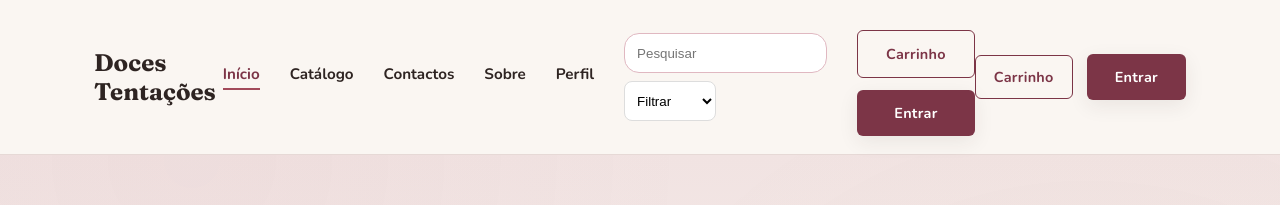
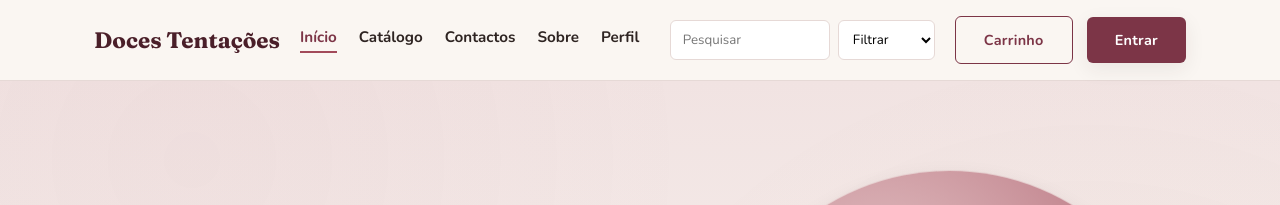
Before and after one commit to FidelMaluto/confeitaria-lissandra, a React (Vite) app in the folder frontend/: page / in a window 1280 px wide. Shown: the top 205 px of the page. Built offline with nearby package versions, Linux system fonts and the light colour scheme; no server answers.

Commit message:
fix: Resolvendo conflitos no header

```diff
--- a/frontend/src/components/Header.jsx
+++ b/frontend/src/components/Header.jsx
@@ -20,50 +20,10 @@ export default function Header() {
     paddingBottom: 4,
   });
 
-  const searchWrapStyle = {
-    display: 'flex',
-    alignItems: 'center',
-    gap: 8,
-    flexWrap: 'wrap',
-  };
-
-  const inputStyle = {
-    borderRadius: '15px',
-    padding: '8px 12px',
-    outline: 'none',
-    border: '1px solid #e0b8c1',
-    minHeight: 40,
-  };
-
-  const selectStyle = {
-    borderRadius: '8px',
-    padding: '8px',
-    outline: 'none',
-    border: '1px solid #ddd',
-    minHeight: 40,
-    background: 'white',
-  };
-
   return (
-    <header
-      style={{
-        background: 'var(--color-cream)',
-        borderBottom: '1px solid var(--color-border)',
-        position: 'sticky',
-        top: 0,
-        zIndex: 20,
-      }}
-    >
-      <div
-        className="container"
-        style={{
-          display: 'flex',
-          alignItems: 'center',
-          justifyContent: 'space-between',
-          padding: '18px 24px',
-        }}
-      >
-        <Link to="/" style={{ fontFamily: 'var(--font-display)', fontSize: '1.5rem', fontWeight: 700 }} onClick={fechar}>
+    <header className="site-header">
+      <div className="container site-header-bar">
+        <Link to="/" className="site-logo" onClick={fechar}>
           Doces Tentações
         </Link>
 
@@ -75,18 +35,18 @@ export default function Header() {
           <NavLink to="/perfil" style={linkStyle} onClick={fechar}>Perfil</NavLink>
           {isAdmin && <NavLink to="/admin" style={linkStyle} onClick={fechar}>Painel Admin</NavLink>}
 
-          <div style={searchWrapStyle}>
-            <input type="text" style={inputStyle} placeholder="Pesquisar" />
-            <select style={selectStyle}>
-              <option>Filtrar</option>
+          <div className="nav-search">
+            <input type="text" placeholder="Pesquisar" />
+            <select defaultValue="">
+              <option value="" disabled>Filtrar</option>
               <option>Produtos</option>
               <option>Cursos</option>
               <option>Vagas</option>
             </select>
           </div>
 
-          {/* No mobile, o carrinho e a conta também aparecem dentro da gaveta */}
-          <div style={{ display: 'flex', flexDirection: 'column', gap: 12, marginTop: 12 }} className="nav-drawer-extra">
+          {/* Este bloco só aparece dentro da gaveta mobile (controlado 100% pelo CSS) */}
+          <div className="nav-drawer-extra">
             <Link to="/carrinho" className="btn btn-secondary" onClick={fechar}>
               Carrinho{count > 0 ? ` (${count})` : ''}
             </Link>
@@ -98,8 +58,9 @@ export default function Header() {
           </div>
         </nav>
 
-        <div className="header-actions-desktop" style={{ display: 'flex', alignItems: 'center', gap: 14 }}>
-          <Link to="/carrinho" className="btn btn-secondary" style={{ padding: '10px 18px' }}>
+        {/* Este bloco só aparece na barra do desktop (controlado 100% pelo CSS) */}
+        <div className="header-actions-desktop">
+          <Link to="/carrinho" className="btn btn-secondary">
             Carrinho{count > 0 ? ` (${count})` : ''}
           </Link>
           {user ? (
@@ -118,6 +79,7 @@ export default function Header() {
           {menuAberto ? '✕' : '☰'}
         </button>
       </div>
+
       <div
         className={`nav-drawer-backdrop ${menuAberto ? 'is-open' : ''}`}
         onClick={fechar}
--- a/frontend/src/index.css
+++ b/frontend/src/index.css
@@ -1,8 +1,8 @@
-/*
+/* ============================================================
    TOKENS — Doce Encanto (confeitaria)
    Identidade premium: rosa profundo + dourado sobre base neutra,
    tipografia serifada de peso editorial. Sério, elegante, decorado.
-    */
+   ============================================================ */
 :root {
   /* Base neutra (evita a sensação "candy"; funciona como papel/porcelana) */
   --color-cream: #faf6f2;
@@ -124,9 +124,9 @@ select:focus-visible {
   z-index: 1;
 }
 
-/*
+/* ============================================================
    ANIMAÇÕES — discretas, sem exagero "fofo"
-    */
+   ============================================================ */
 @keyframes fadeInUp {
   from { opacity: 0; transform: translateY(14px); }
   to   { opacity: 1; transform: translateY(0); }
@@ -171,9 +171,9 @@ select:focus-visible {
   }
 }
 
-/*
+/* ============================================================
    BOTÕES — mais retos, mais "editorial", menos "botão de app infantil"
-    */
+   ============================================================ */
 .btn {
   display: inline-flex;
   align-items: center;
@@ -233,9 +233,9 @@ select:focus-visible {
   border: 1px solid var(--color-gold-soft);
 }
 
-/*
+/* ============================================================
    INPUTS
-    */
+   ============================================================ */
 .field { display: flex; flex-direction: column; gap: 6px; margin-bottom: 18px; }
 .field label {
   font-weight: 700;
@@ -264,9 +264,9 @@ select:focus-visible {
   box-shadow: 0 0 0 4px rgba(162, 74, 90, 0.12);
 }
 
-/*
+/* ============================================================
    CARDS — bordas finas + friso dourado sutil no hover
-    */
+   ============================================================ */
 .card {
   background: var(--color-white);
   border-radius: var(--radius-md);
@@ -312,10 +312,10 @@ select:focus-visible {
   color: var(--color-gold);
 }
 
-/*
+/* ============================================================
    DIVISOR DECORATIVO — friso duplo estilo convite/etiqueta,
    substitui bordas genéricas entre seções
-    */
+   ============================================================ */
 .section-divider {
   display: flex;
   align-items: center;
@@ -337,9 +337,9 @@ select:focus-visible {
   font-size: 1.1rem;
 }
 
-/*
+/* ============================================================
    TABELAS
-    */
+   ============================================================ */
 table { width: 100%; border-collapse: collapse; }
 th, td { text-align: left; padding: 13px 10px; border-bottom: 1px solid var(--color-border); }
 th {
@@ -350,9 +350,31 @@ th {
   font-weight: 800;
 }
 
-/*
+/* ============================================================
    HEADER / NAV RESPONSIVO
-    */
+   ============================================================ */
+.site-header {
+  background: var(--color-cream);
+  border-bottom: 1px solid var(--color-border);
+  position: sticky;
+  top: 0;
+  z-index: 20;
+}
+.site-header-bar {
+  display: flex;
+  align-items: center;
+  justify-content: space-between;
+  gap: 20px;
+  padding: 16px 24px;
+}
+.site-logo {
+  font-family: var(--font-display);
+  font-size: 1.4rem;
+  font-weight: 700;
+  color: var(--color-rose-ink);
+  white-space: nowrap;
+}
+
 .nav-toggle {
   display: none;
   width: 44px;
@@ -363,21 +385,67 @@ th {
   background: var(--color-blush);
   color: var(--color-rose-deep);
   font-size: 1.2rem;
+  flex-shrink: 0;
 }
 
 .nav-links {
   display: flex;
-  gap: 30px;
+  flex-wrap: wrap;
+  gap: 22px;
   align-items: center;
-  transition: max-height var(--dur-med) var(--ease-out), opacity var(--dur-fast) var(--ease-out);
+  flex: 1;
+}
+
+.nav-search {
+  display: flex;
+  align-items: center;
+  gap: 8px;
+  margin-left: auto;
+}
+.nav-search input {
+  border-radius: var(--radius-sm);
+  padding: 8px 12px;
+  min-height: 40px;
+  border: 1.5px solid var(--color-border);
+  font-family: var(--font-body);
+  width: 160px;
+  max-width: 40vw;
+}
+.nav-search input:focus {
+  outline: none;
+  border-color: var(--color-rose);
+  box-shadow: 0 0 0 4px rgba(162, 74, 90, 0.12);
+}
+.nav-search select {
+  border-radius: var(--radius-sm);
+  padding: 8px 10px;
+  min-height: 40px;
+  border: 1.5px solid var(--color-border);
+  background: var(--color-white);
+  font-family: var(--font-body);
+}
+
+/* Ações de carrinho/conta: por padrão (desktop) mostra só a barra fixa;
+   o bloco duplicado da gaveta fica sempre oculto até a media query mobile */
+.header-actions-desktop {
+  display: flex;
+  align-items: center;
+  gap: 14px;
+  flex-shrink: 0;
+}
+.nav-drawer-extra {
+  display: none;
+  flex-direction: column;
+  gap: 12px;
+  margin-top: 4px;
+  width: 100%;
 }
 
 .nav-drawer-backdrop { display: none; }
-.nav-drawer-extra { display: none; }
 
-/*
+/* ============================================================
    BREAKPOINTS
-    */
+   ============================================================ */
 @media (max-width: 900px) {
   .container { padding: 0 20px; }
   .hero-grid {
```
